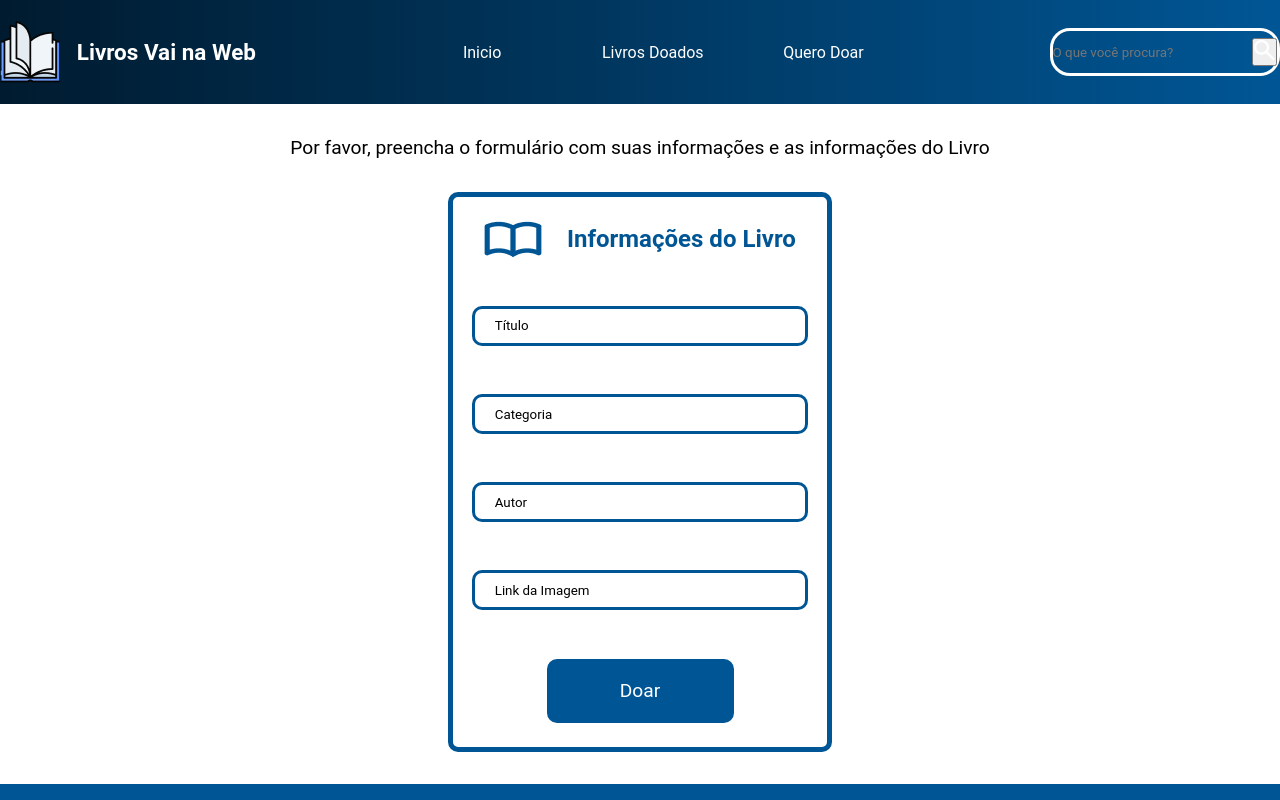
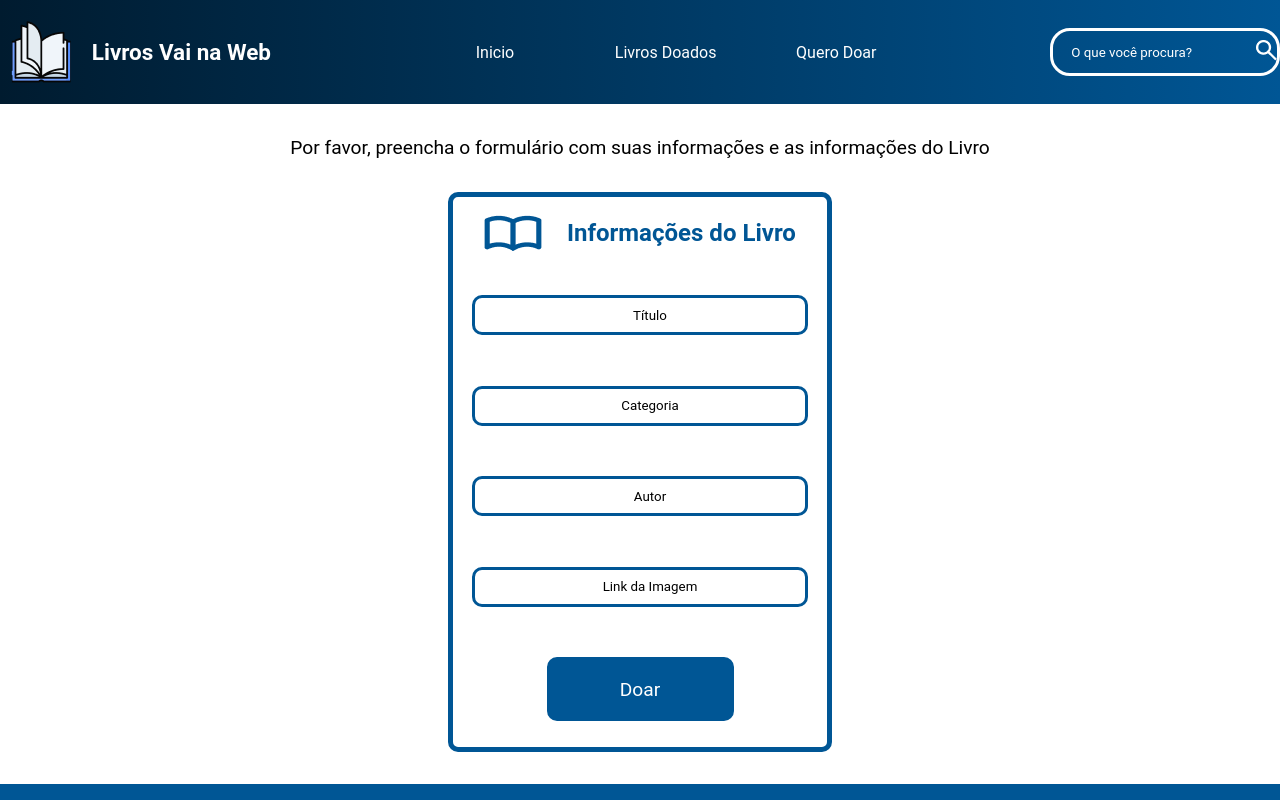
Before and after one commit to TulaniSouza/Livros-VnW, a React (Vite) app: page /QueroDoar in a window 1280 px wide. Shown: the top 800 px of the page. Built offline with nearby package versions, Linux system fonts and the light colour scheme.

Commit message:
fazendo pequenos reparos

```diff
--- a/src/App.jsx
+++ b/src/App.jsx
@@ -1,6 +1,7 @@
 import AppRoutes from "./Routes/AppRoutes.jsx"
 import "./globalStyle/globalStyle.scss"
 import Footer from "./Components/Footer/Footer.jsx"
+
 
 const App = () => {
 
--- a/src/Components/Footer/footer.module.scss
+++ b/src/Components/Footer/footer.module.scss
@@ -1,4 +1,6 @@
 @import"../../globalStyle/variables";
+@import"../../globalStyle/mixins";
+
 
 .contatos{
     display:flex;
@@ -9,12 +11,20 @@
     color:$primary-color;
 
     section{
-        display: flex;
-        justify-content: space-between;
-        align-items: center;
+        @include header-align;
         width: 20%;
     }
 
+}
+@media(max-width:780px){
+    .contatos{
+        flex-direction: column;
+
+        section{
+            width:60%;
+        }
+
+    }
 }
 .copyright{
     background-color: #232020;
@@ -25,14 +35,6 @@
     justify-content: center;
 }
 @media(max-width:780px){
-    .contatos{
-        flex-direction: column;
-
-        section{
-            width:60%;
-        }
-
-    }
     .copyright{
         font-size:1em;
 
--- a/src/Pages/Error/bug.module.scss
+++ b/src/Pages/Error/bug.module.scss
@@ -10,4 +10,8 @@
     display: flex;
     justify-content: center;
 
+    &:hover {
+        text-shadow: 4px 2px 3px #ff6347;
+
+    }
 }
--- a/src/Pages/Inicio/inicio.module.scss
+++ b/src/Pages/Inicio/inicio.module.scss
@@ -15,7 +15,18 @@
         font-size: 1.3rem;
     }
 }
+@media (max-width: 780px) {
+    .boxOne {
+        background-position: center;
+        height: 50vh;
 
+        h2 {
+            width: 55%;
+            font-size: 1.4rem;
+
+        }
+    }
+}
 .boxTwo {
     display: flex;
     justify-content: space-evenly;
@@ -53,17 +64,6 @@
 }
 
 @media (max-width: 780px) {
-    .boxOne {
-        background-position: center;
-        height: 50vh;
-
-        h2 {
-            width: 55%;
-            font-size: 1.4rem;
-
-        }
-    }
-
     .boxTwo {
         display: flex;
         height: 100%;
--- a/src/Pages/LivrosDoados/livrosdoados.module.scss
+++ b/src/Pages/LivrosDoados/livrosdoados.module.scss
@@ -8,7 +8,16 @@
     text-align: center;
     object-fit: contain;
 }
+@media (max-width:768px){
 
+    .container{
+        flex-direction: column;
+        align-items: center;
+        justify-content: center;
+        height:100%;
+        width: 100%;
+    }
+}
 .boxImage {
     width: 50vh;
     height: 85%;
@@ -17,26 +26,15 @@
     margin: 2% 35%;
 
 }
-
+@media (max-width:768px){
+    .boxImage{
+        margin: 5% 0%;
+        width: 100%;
+    }
+}
 .legend {
     font-size: 1.2rem;
     color: $Fourth-color;
     width: 50%;
     margin: 10% 20%;
 }
-
-@media (max-width:768px){
-
-    .container{
-        display: flex;
-        flex-direction: column;
-        align-items: center;
-        height:100%;
-        flex-wrap: wrap;
-
-    }
-    .boxImage{
-        display: flex;
-        margin: 5% 20%;
-    }
-}
--- a/src/Pages/QueroDoar/querodoar.module.scss
+++ b/src/Pages/QueroDoar/querodoar.module.scss
@@ -11,7 +11,17 @@
         font-size:1.2rem;
     }
 }
+@media (max-width:780px){
+    .container{
+        width: 99.9vw;
 
+        p{
+            font-size:1.1em;
+            text-align: center;
+            width: 70%;
+        }
+    }
+}
 form{
     display: flex;
     flex-direction: column;
@@ -36,12 +46,20 @@ form{
         border: solid $Fourth-color;
         border-radius:10px;
         padding-left: 20px;
+        color:#ff6347;
 
         &::placeholder{
             color:#000;
         }
     }
 
+}
+@media (max-width:780px){
+
+    form{
+        width:90%;
+        font-size:1rem;
+    }
 }
 .button{
     width: 50%;
@@ -51,20 +69,7 @@ form{
     font-size: 1.2rem;
     padding: 0;
     cursor: pointer;
-}
-@media (max-width:780px){
-    .container{
-        width: 99.9vw;
-        border:solid;
-
-        p{
-            font-size:1.1em;
-            text-align: center;
-            width: 70%;
-        }
-    }
-    form{
-        width:90%;
-        font-size:1rem;
+    &:hover{
+        text-shadow: 2px 2px 4px #ff6347;
     }
 }
--- a/src/Routes/routes.module.scss
+++ b/src/Routes/routes.module.scss
@@ -10,46 +10,52 @@
 }
 
 .logo {
-  @include header-align($justify: space-between, $align: center);
+  @include header-align($justify: space-around, $align: center);
   font-size: 1.2rem;
   color: $primary-color;
-  width: 20%;
-
+  width: 22%;
 }
 
+@media (max-width: 768px) {
+  .logo {
+    display: none;
+  }
+}
 
 .logoButton {
   display: none;
-  background: none;
-  border: none;
+  @include transparent;
   cursor: pointer;
+}
+
+@media (max-width: 768px) {
+
+  .logoButton {
+    display: block;
+    color: $primary-color;
+  }
 }
 
 nav {
   @include header-align($justify: center, $align: center);
-  width: 80%;
-  display: flex;
-
-}
-
-.menu {
   width: 40vw;
   height: 13vh;
-  display: flex;
-  justify-content: space-around;
 
   ul {
     @include header-row($justify: space-around, $font-size: 1em, $cursor: pointer, $width: 100%);
     color: $primary-color;
-    display: flex;
-
   }
 
   li {
     @include header-row($justify: space-around, $font-size: 1em, $cursor: pointer, $width: 100%);
-    display: flex;
-    justify-content: space-around;
     color: $primary-color;
+  }
+}
+
+@media (max-width: 768px) {
+  nav {
+    flex-direction: column;
+    width: 100%;
   }
 }
 
@@ -74,38 +80,25 @@ nav {
   align-items: center;
   cursor: pointer;
 
-  input {
-    width: 60%;
-    align-items: center;
-    background-color: transparent;
-    border: none;
-    outline: none;
+  button {
+    @include transparent;
+  }
+}
 
-    button {
-      &::placeholder {
-        color: $primary-color;
-        font-size: 1em;
-        text-align: center;
-      }
-    }
+input {
+  width: 70%;
+  @include transparent;
+  margin: 7px;
+  color: $primary-color;
+
+  &::placeholder {
+    color: $primary-color;
+    font-size: 1em;
+    text-align: center;
   }
 }
 
 @media (max-width: 768px) {
-  .logo{
-    display: none;
-  }
-  .logoButton {
-    display: block;
-    color: $primary-color;
-  }
-
-  nav {
-    flex-direction: column;
-    width: 100%;
-
-  }
-
   .menu {
     display: none;
     width: 34vw;
@@ -115,20 +108,26 @@ nav {
       display: flex;
       flex-direction: column;
       position: absolute;
-      right: 65%;
-      top: 5.5rem;
+      top: 88.4px;
       color: $third-color;
       font-weight: 800;
-      font-size: large;
+      font-size: 1.2em;
+      width: 45%;
+      display: flex;
       background-color: rgba(1, 35, 67, 0.919);
       z-index: 10;
+
       ul {
         flex-direction: column;
-        align-items: start;
+        display: flex;
 
         li {
-          width: auto;
+          width: 100%;
           margin-bottom: 10px;
+
+          &:hover {
+            background-color: rgba(255, 255, 255, 0.2);
+          }
         }
       }
     }
--- a/src/globalStyle/_mixins.scss
+++ b/src/globalStyle/_mixins.scss
@@ -1,15 +1,21 @@
-@mixin header-align($justify:space-between, $align: center){
+@mixin header-align($justify: space-between, $align: center) {
 
-  display:flex;
+  display: flex;
   justify-content: $justify;
-  align-items:$align;
+  align-items: $align;
 }
 
-@mixin header-row($justify:space-around, $font-size: 1em, $cursor:pointer, $width:100%){
-    display:flex;
-    justify-content:$justify ;
-    font-size: $font-size;
-    cursor:$cursor;
-    width: $width;
+@mixin header-row($justify: space-around, $font-size: 1em, $cursor: pointer, $width: 100%) {
+  display: flex;
+  justify-content: $justify ;
+  font-size: $font-size;
+  cursor: $cursor;
+  width: $width;
 
 }
+
+@mixin transparent($background:transparent, $border: none, $outline: none) {
+  background-color:$background ;
+  border: $border;
+  outline: $outline;
+}
```
Also changed, not shown: src/globalStyle/_variables.scss (line endings or trailing spaces), 1 other file (tests, documents, lock files or other folders).
